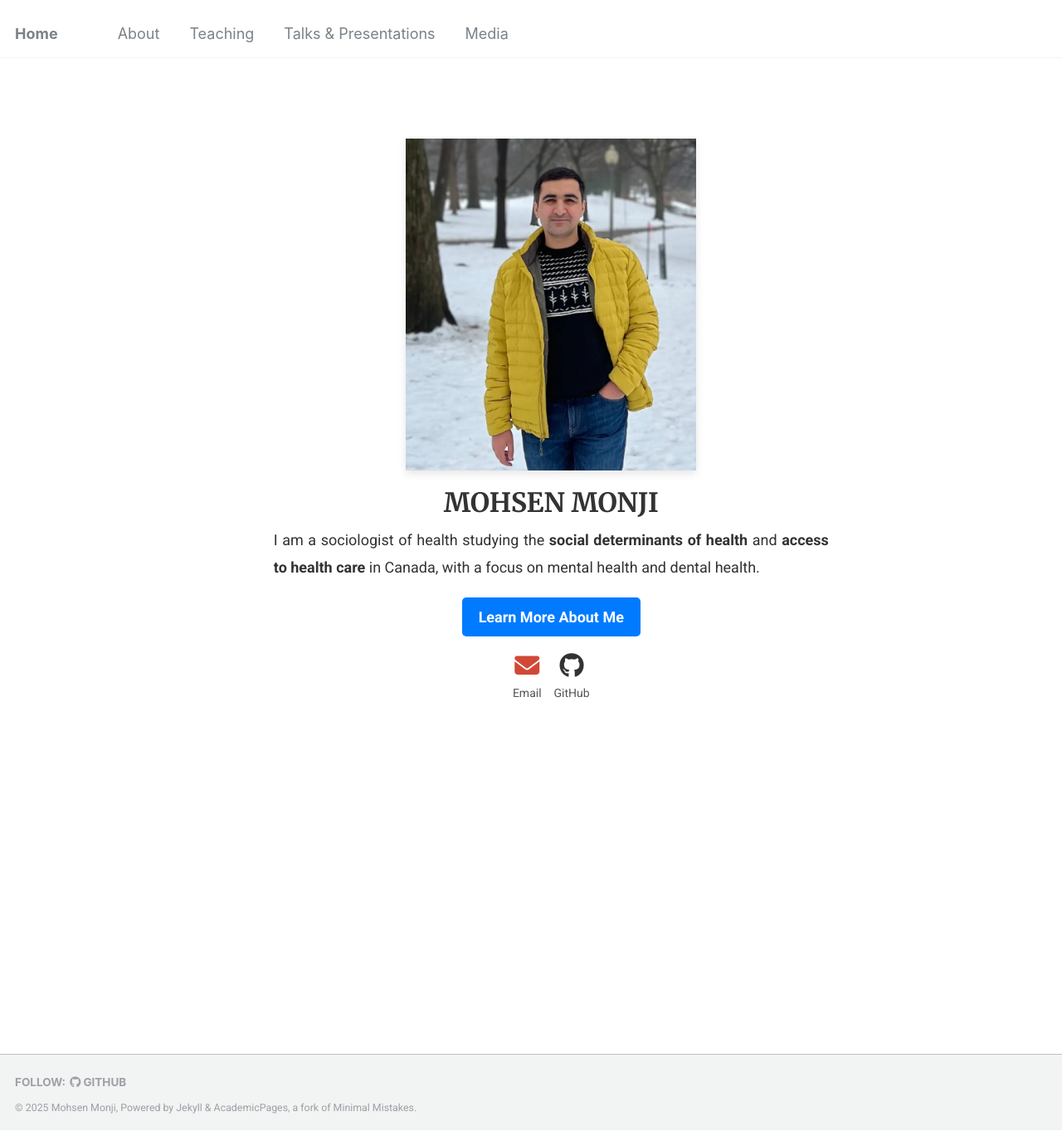
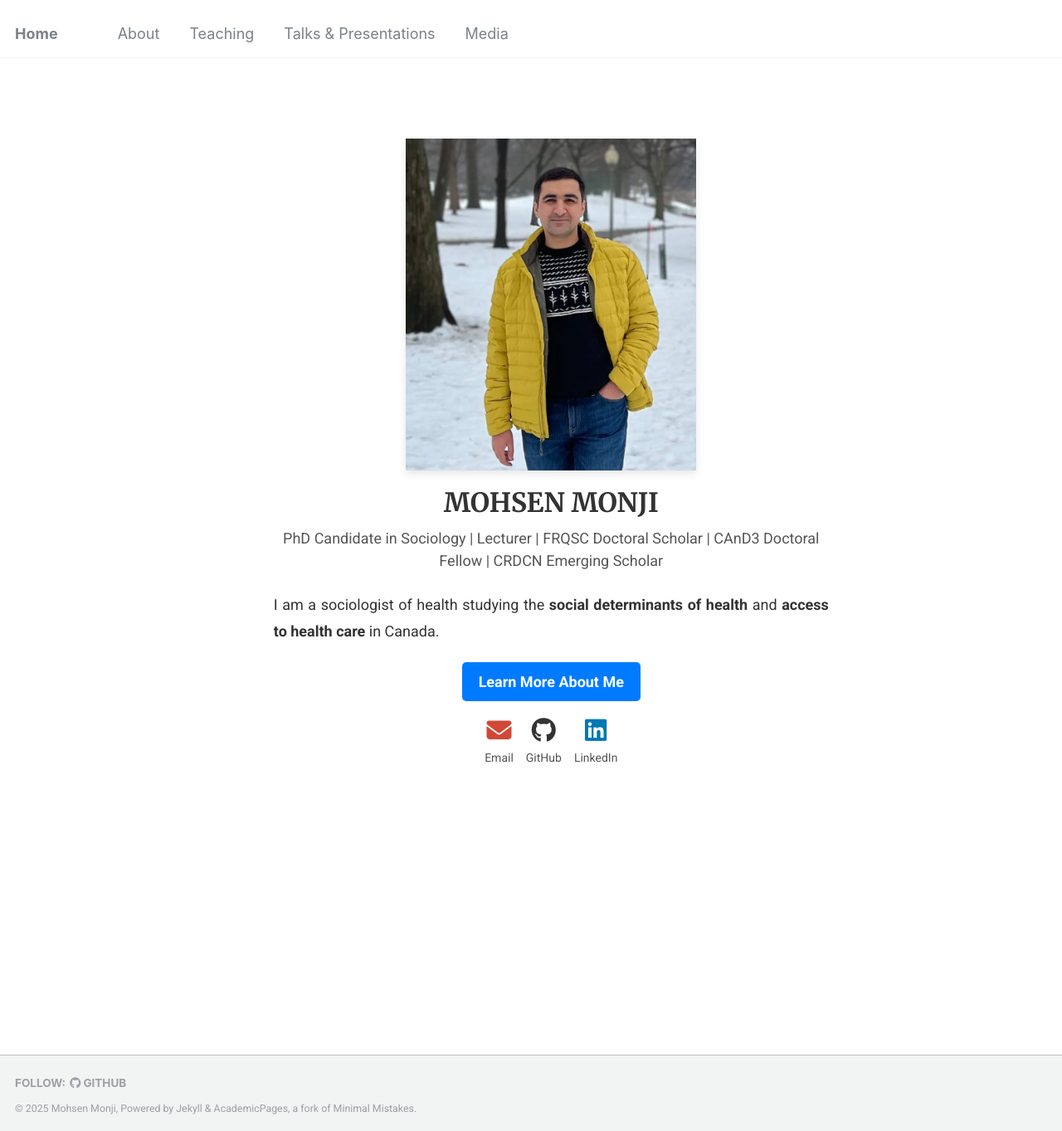
Before and after one commit to Mohsnmonji/mohsnmonji.github.io, a Jekyll site: the page built from _pages/front.md, in a window 1280 px wide and 1363 px high. Shown: the whole window at 83% size. Built offline with Jekyll 4.4.1, drawn with Linux system fonts in a browser that asks for light colours.

Commit message:
Update front.md

```diff
--- a/_pages/front.md
+++ b/_pages/front.md
@@ -19,9 +19,15 @@ hide_avatar: true
   <!-- Name -->
   <h1 style="color: #333; font-size: 32px; margin-bottom: 10px;">MOHSEN MONJI</h1>
 
+  <!-- Subtitle -->
+  <p style="font-size: 18px; margin-top: 5px; color: #555;">
+    PhD Candidate in Sociology | Lecturer | FRQSC Doctoral Scholar | CAnD3 Doctoral Fellow | CRDCN Emerging Scholar
+  </p>
+
+
   <!-- Description -->
   <p style="font-size: 18px; color: #333; text-align: justify; line-height: 1.8; margin-bottom: 20px;">
-    I am a sociologist of health studying the <strong>social determinants of health</strong> and <strong>access to health care</strong> in Canada, with a focus on mental health and dental health.
+    I am a sociologist of health studying the <strong>social determinants of health</strong> and <strong>access to health care</strong> in Canada.
   </p>
 
   <!-- Button -->
@@ -45,5 +51,11 @@ hide_avatar: true
         <span style="font-size: 14px; color: #555;">GitHub</span>
       </a>
     </div>
+    <div style="text-align: center;">
+      <a href="https://www.linkedin.com/in/mohsen-monji-0a3a37269" target="_blank" style="text-decoration: none;">
+        <i class="fab fa-linkedin" style="color: #0077B5; font-size: 30px;"></i><br>
+        <span style="font-size: 14px; color: #555;">LinkedIn</span>
+      </a>
+    </div>
   </div>
 </div>
```
